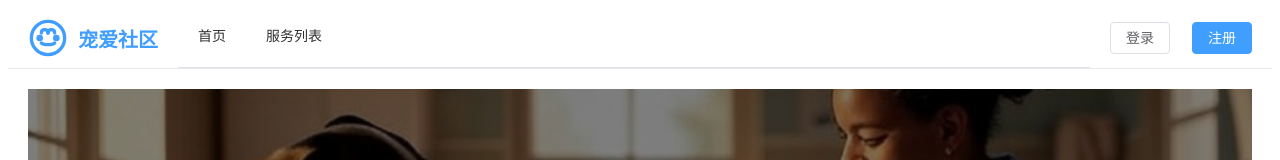
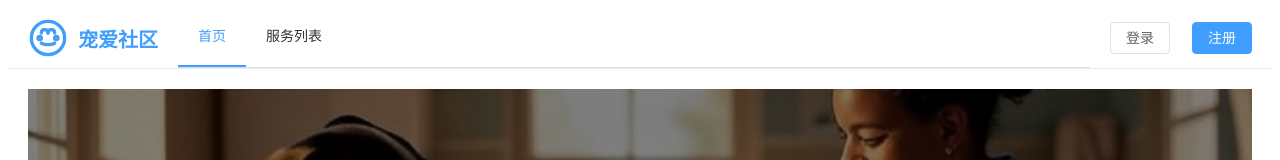
Before and after one commit to 2548876626/petcare, a Vue app: page / in a window 1280 px wide. Shown: the top 160 px of the page. Built offline with nearby package versions, Linux system fonts and the light colour scheme.

Commit message:
修复导航栏高亮问题，使顶部菜单与当前页面同步

```diff
--- a/src/App.vue
+++ b/src/App.vue
@@ -1,11 +1,15 @@
 <script setup lang="ts">
-import { computed, onMounted } from 'vue'
-import { useRouter } from 'vue-router'
+import { computed, onMounted, ref } from 'vue'
+import { useRouter, useRoute } from 'vue-router'
 import { useUserStore } from './stores/user'
 import { ElMessage } from 'element-plus'
 
 const router = useRouter()
+const route = useRoute()
 const userStore = useUserStore()
+
+// 当前活动路由
+const activeIndex = computed(() => route.path)
 
 // 计算用户是否已登录
 const isLoggedIn = computed(() => userStore.isAuthenticated)
@@ -51,7 +55,7 @@ const goToMyAccount = () => {
       </div>
 
       <nav class="nav">
-        <el-menu mode="horizontal" router>
+        <el-menu mode="horizontal" router :default-active="activeIndex">
           <el-menu-item index="/">首页</el-menu-item>
           <el-menu-item index="/services">服务列表</el-menu-item>
         </el-menu>
```
